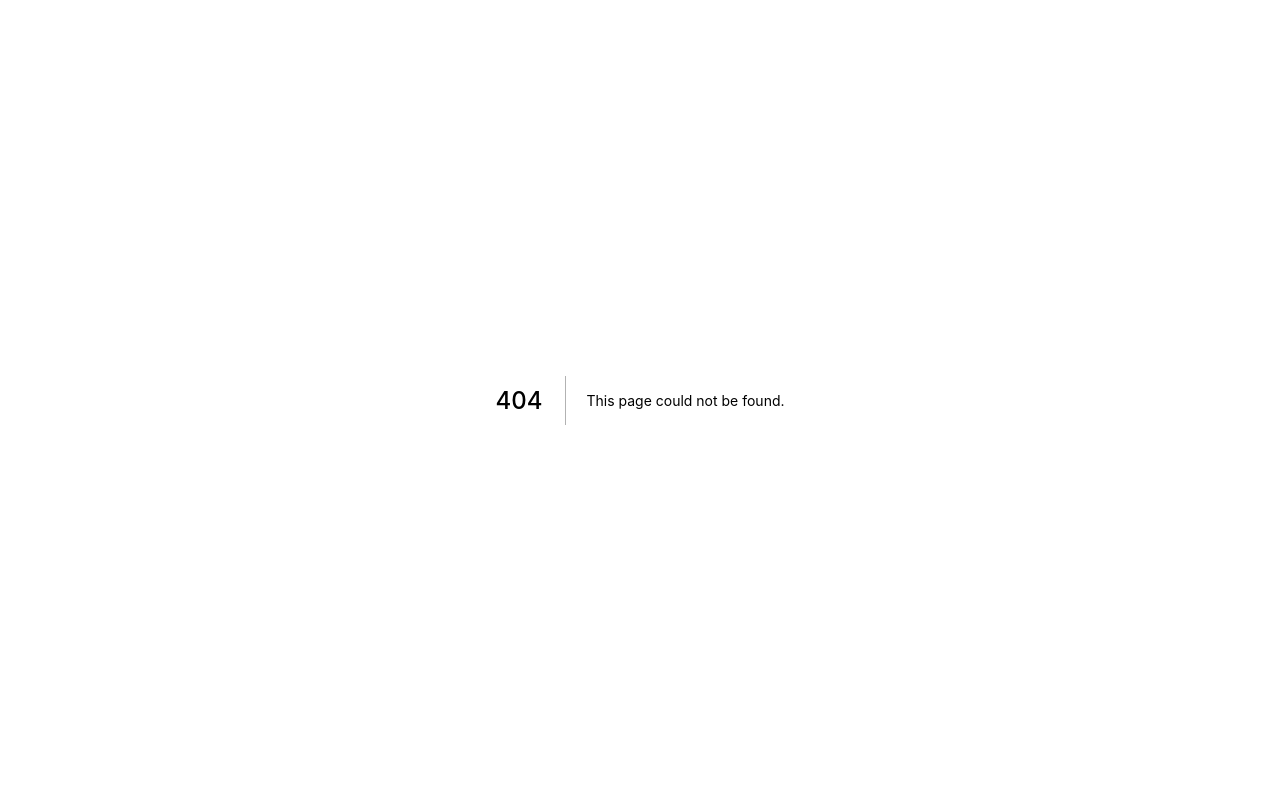
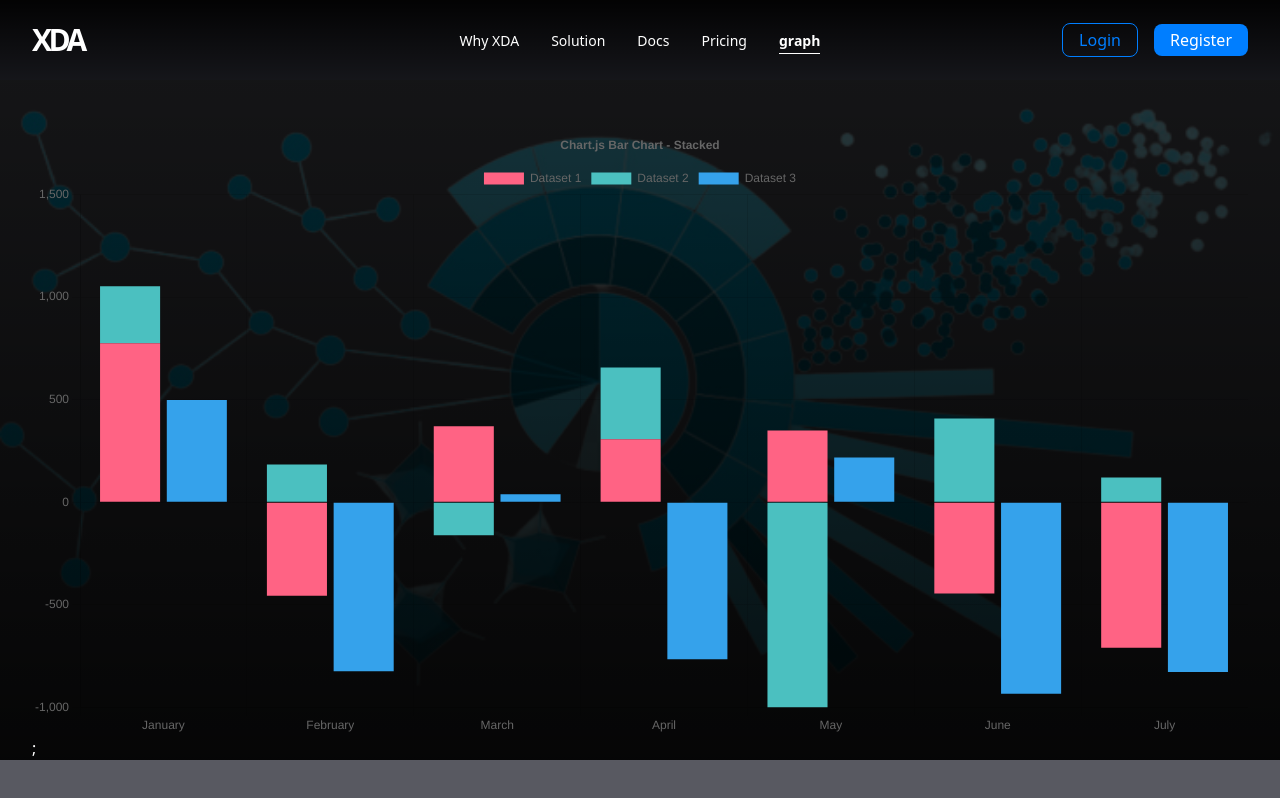
Before and after one commit to xeventDatavizProject/webapp, a Next.js app: page /graph in a window 1280 px wide. Before the commit this address had no page. Built offline with nearby package versions, Linux system fonts and the light colour scheme.

Commit message:
first commit

```diff
--- a/components/common/Header/Header.tsx
+++ b/components/common/Header/Header.tsx
@@ -2,12 +2,15 @@ import Link from 'next/link';
 import { useRouter } from 'next/router';
 import { FC, useState } from 'react';
 import Button from '../Button/Button';
+
 
 const links = [
   { label: 'Why XDA', to: '/why-xda' },
   { label: 'Solution', to: '/solution' },
   { label: 'Docs', to: '/documentation' },
   { label: 'Pricing', to: '/pricing' },
+  { label: 'graph', to: '/graph' },
+
 ];
 
 const Header: FC = () => {
--- a/package.json
+++ b/package.json
@@ -19,6 +19,7 @@
     "react-dom": "18.0.0"
   },
   "devDependencies": {
+    "@faker-js/faker": "^7.3.0",
     "@tailwindcss/aspect-ratio": "^0.4.0",
     "@tailwindcss/forms": "^0.5.0",
     "@tailwindcss/line-clamp": "^0.3.1",
--- /dev/null
+++ b/pages/graph.tsx
@@ -0,0 +1,78 @@
+import { faker } from "@faker-js/faker";
+import {
+  BarElement, CategoryScale, Chart as ChartJS, Legend, LinearScale, Title,
+  Tooltip
+} from 'chart.js';
+import { NextPage } from 'next';
+import { Bar } from 'react-chartjs-2';
+import Layout from '../components/common/Layout/Layout';
+
+ChartJS.register(
+  CategoryScale,
+  LinearScale,
+  BarElement,
+  Title,
+  Tooltip,
+  Legend
+);
+export const options = {
+  plugins: {
+    title: {
+      display: true,
+      text: 'Chart.js Bar Chart - Stacked',
+    },
+  },
+  responsive: true,
+  interaction: {
+    mode: 'index' as const,
+    intersect: false,
+  },
+  scales: {
+    x: {
+      stacked: true,
+    },
+    y: {
+      stacked: true,
+    },
+  },
+};
+
+const labels = ['January', 'February', 'March', 'April', 'May', 'June', 'July'];
+
+export const data = {
+  labels,
+  datasets: [
+    {
+      label: 'Dataset 1',
+      data: labels.map(() => faker.datatype.number({ min: -1000, max: 1000 })),
+      backgroundColor: 'rgb(255, 99, 132)',
+      stack: 'Stack 0',
+    },
+    {
+      label: 'Dataset 2',
+      data: labels.map(() => faker.datatype.number({ min: -1000, max: 1000 })),
+      backgroundColor: 'rgb(75, 192, 192)',
+      stack: 'Stack 0',
+    },
+    {
+      label: 'Dataset 3',
+      data: labels.map(() => faker.datatype.number({ min: -1000, max: 1000 })),
+      backgroundColor: 'rgb(53, 162, 235)',
+      stack: 'Stack 1',
+    },
+  ],
+};
+
+const Graph: NextPage = () => {
+  return (
+    <Layout>
+      <div className='container'>
+        <div className=''>
+        <Bar options={options} data={data} />;
+        </div>
+      </div>
+    </Layout>
+  );
+};
+
+export default Graph;
```
Also changed, not shown: 1 other file (tests, documents, lock files or other folders).
